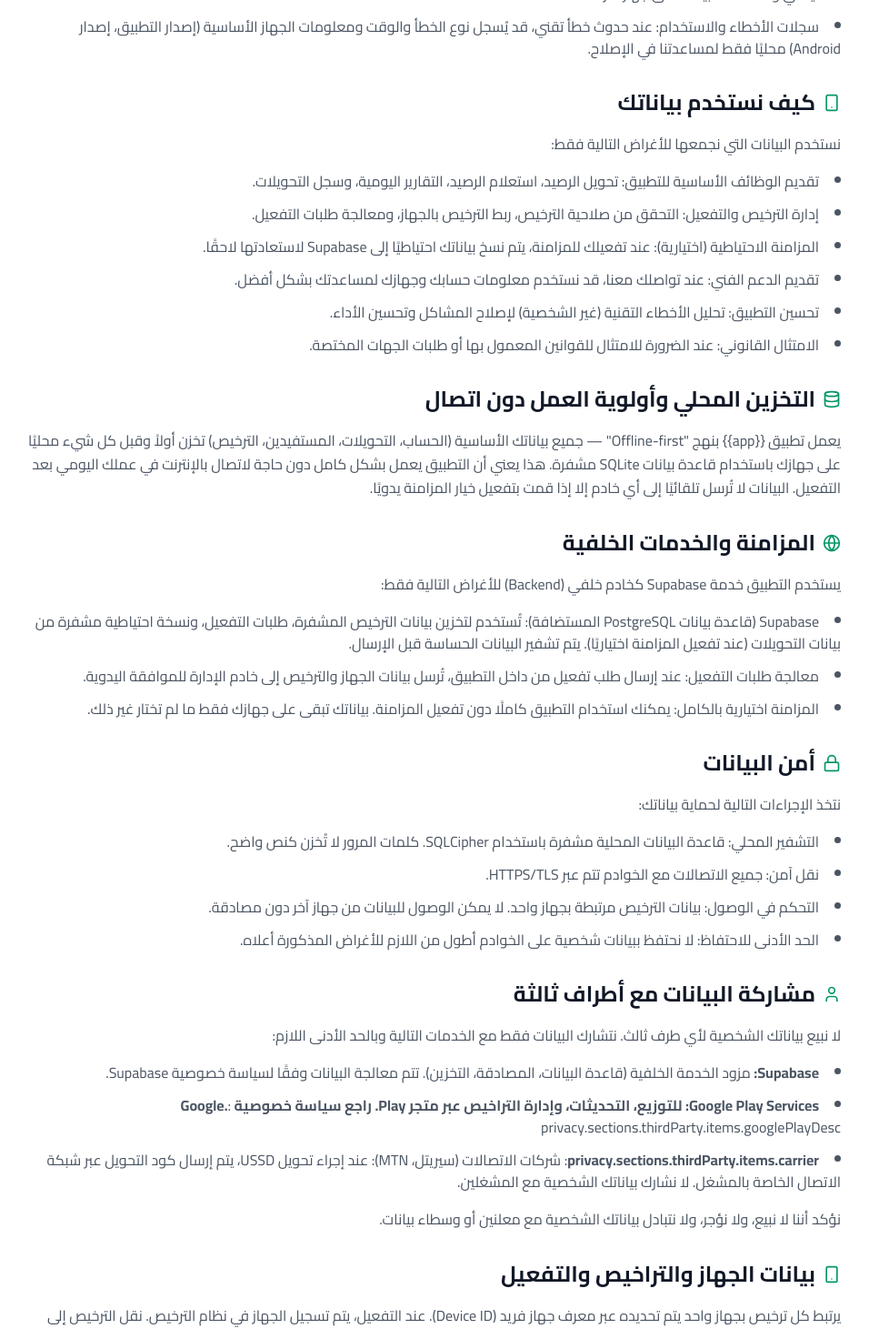
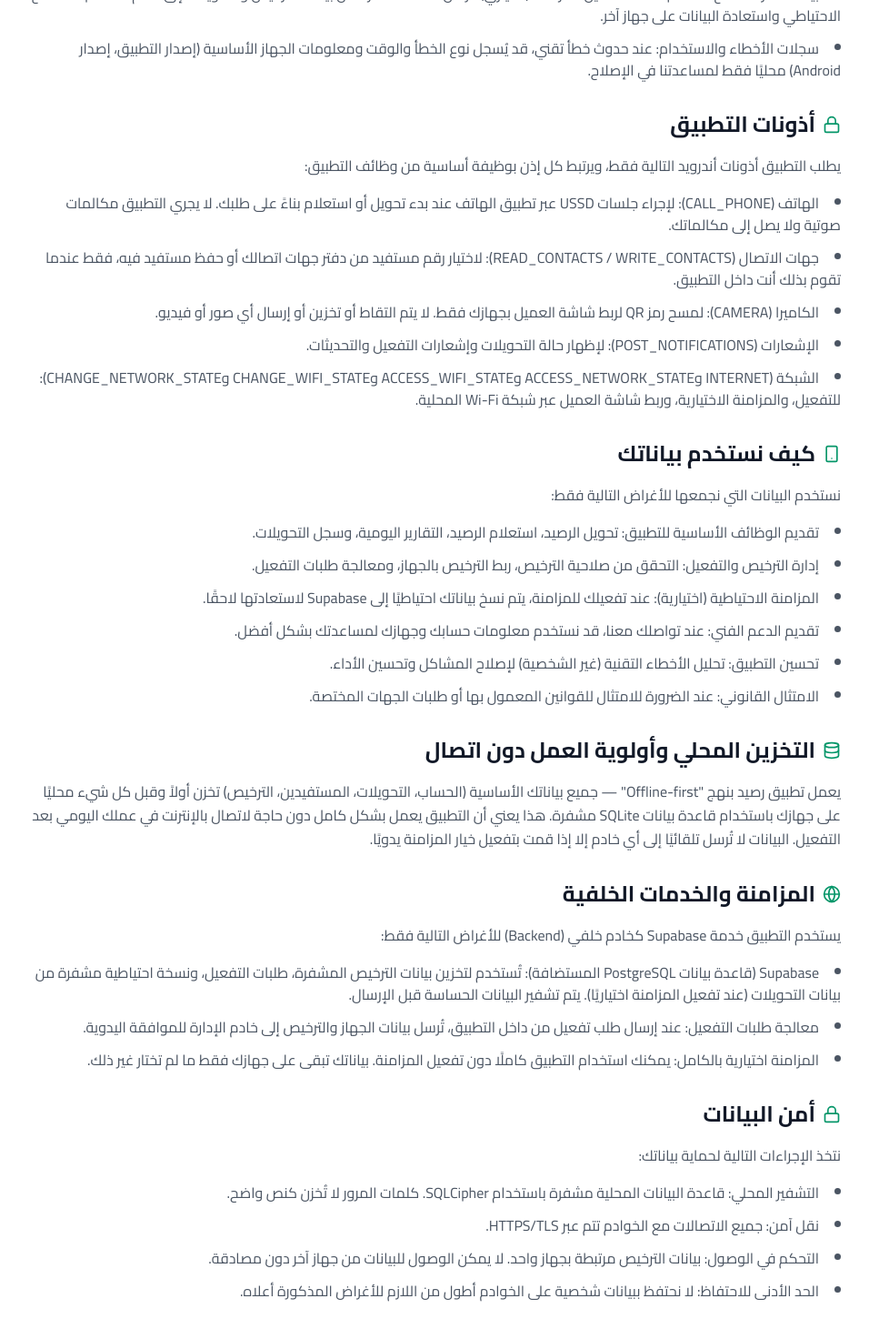
Before and after one commit to RassedApp/RassedApp.github.io, a React (Vite) app: page /privacy in a window 1280 px wide. Shown: the part 940-2401 px from the top of the page at 91% size, without its empty margins (163-1119 px from the left). Built offline with nearby package versions, Linux system fonts and the light colour scheme; no server answers.

Commit message:
Enhance Link component with RouterLink and improve PrivacyPolicy localization

```diff
--- a/src/components/PrivacyPolicy.tsx
+++ b/src/components/PrivacyPolicy.tsx
@@ -92,6 +92,23 @@ export default function PrivacyPolicy() {
                     <li>{t('privacy.sections.dataCollected.items.contacts')}</li>
                     <li>{t('privacy.sections.dataCollected.items.sync')}</li>
                     <li>{t('privacy.sections.dataCollected.items.errors')}</li>
+                  </ul>
+                </section>
+
+                <section>
+                  <h2 className="text-2xl font-bold text-gray-900 mb-4 flex items-center gap-2">
+                    <Lock className="w-5 h-5 text-primary-600" />
+                    {t('privacy.sections.permissions.title')}
+                  </h2>
+                  <p className="text-gray-600 leading-relaxed mb-4">
+                    {t('privacy.sections.permissions.intro')}
+                  </p>
+                  <ul className="space-y-3 list-disc list-inside text-gray-600">
+                    <li>{t('privacy.sections.permissions.items.callPhone')}</li>
+                    <li>{t('privacy.sections.permissions.items.contacts')}</li>
+                    <li>{t('privacy.sections.permissions.items.camera')}</li>
+                    <li>{t('privacy.sections.permissions.items.notifications')}</li>
+                    <li>{t('privacy.sections.permissions.items.network')}</li>
                   </ul>
                 </section>
 
--- a/src/locales/ar/common.json
+++ b/src/locales/ar/common.json
@@ -144,7 +144,7 @@
 },
 {
 "title": "وقت انتظار أقل",
-"description": "ما عاد كل زبون بياخد دقايق على أكواد."
+"description": "لم يعد كل زبون يستغرق دقائق بسبب كتابة الأكواد."
 },
 {
 "title": "أخطاء أقل",
@@ -209,12 +209,12 @@
   "betterDay": {
 "title": "يوم عمل أفضل",
 "p1": "وقت الذروة وزحمة. زبون بدو تحويل، والهاتف عم يرن من كل جهة. وبين هالحالة، لسا لازم تكتب الأكواد بدقة وتبدل الهاتف وتتمنى ما يصير خطأ.",
-"p2": "مع رصيد، التحويل صار بنقرة واحدة. الشريحة الصحيحة تختار تلقائياً، التحويل ما بياخد ثواني. وبآخر اليوم في تقرير واضح بكل شي عملته — بدل دفتر ملاحظات ووجعة راس.",
-"closing": "ما فيك ما تستخدم تطبيق رصيد بعد اليوم."
+"p2": "مع رصيد، التحويل صار بنقرة واحدة: الشريحة الصحيحة بتتنختار تلقائيًا، والعملية بياخدها ثواني. وبآخر اليوم في تقرير واضح بكل شي عملته — بدل دفتر ملاحظات ووجعة راس.",
+"closing": "بعد اليوم، ما عم تنقل رصيد بس — عم تدير محلك باحتراف."
 },
 "trustSection": {
 "title": "لماذا تثق برصيد؟",
-"subtitle": "تم اختباره واختيار أفضل الخدمات لتناسب عملك",
+"subtitle": "التزامات واضحة وصادقة — بدون مبالغة",
 "items": [
 {
 "title": "نسخة تجريبية مجانية",
@@ -284,7 +284,7 @@
 },
 {
 "q": "هل يمكن نقل الترخيص إلى جهاز آخر؟",
-"a": "الترخيص مرتبط بجهاز واحد."
+"a": "الترخيص مرتبط بجهاز واحد. إذا احتجت نقل الترخيص إلى جهاز آخر، تواصل مع الدعم الفني وسنساعدك في إلغاء تفعيل الجهاز القديم وتفعيل الجديد."
 },
 {
 "q": "هل التحديثات مشمولة؟",
@@ -305,7 +305,7 @@
 "product": "المنتج",
 "company": "الشركة",
 "support": "الدعم",
-"description": "رصيد يساعد نقاط بيع الرصيد في سوريا على تحويل الرصيد بسرعة، بأخطاء أقل، وإدارة احترافية. صمم بواسطة Blue Orbit Technologies.",
+"description": "رصيد يساعد نقاط بيع الرصيد في سوريا على تحويل الرصيد بسرعة، بأخطاء أقل، وإدارة احترافية. تطوير {{company}}.",
 "rights": "© {{year}} {{company}}. جميع الحقوق محفوظة.",
 "madeWith": "صُنع بـ",
 "inSyria": "في سوريا"
@@ -363,7 +363,7 @@
 "Updates all year": "تحديثات طوال السنة",
 "Priority support": "دعم بأولوية",
 "Updates for the full period": "تحديثات طوال المدة",
-"Save 400 SYP": "وفّر 200 ل.س",
+"Save 400 SYP": "وفّر 400 ل.س",
 "Save 600 SYP": "وفّر 600 ل.س",
 "Price locked for three years": "السعر ثابت لثلاث سنوات",
 "Free direct download": "تحميل مجاني مباشر",
@@ -398,7 +398,7 @@
   "sections": {
     "intro": {
       "title": "مقدمة",
-      "content": "تطبيق {{app}}، الذي تم تطويره بواسطة {{company}}، مصمم لتسهيل عمليات تحويل الرصيد عبر USSD لمستخدمي شبكات الاتصالات المدعومة في سوريا (سيريتل وMTN). تشرح سياسة الخصوصية هذه البيانات التي نجمعها، وكيف نستخدمها، وحقوقك المتعلقة بها. نحن ملتزمون بحماية خصوصيتك والتعامل مع بياناتك بشفافية وأمان."
+      "content": "تطبيق {{app}}، الذي تم تطويره بواسطة {{company}}، مصمم لتسهيل عمليات تحويل الرصيد عبر أكواد USSD لمستخدمي شبكات الاتصالات المدعومة في سوريا (سيريتل وMTN). تشرح سياسة الخصوصية هذه البيانات التي نجمعها، وكيف نستخدمها، ومع من نشاركها، وحقوقك المتعلقة بها، وكيف يمكنك طلب حذفها. نحن ملتزمون بحماية خصوصيتك والتعامل مع بياناتك بشفافية وأمان."
     },
     "dataCollected": {
       "title": "البيانات التي نجمعها",
@@ -409,9 +409,20 @@
         "deviceId": "معرف الجهاز (Device ID): يُستخدم لربط الترخيص بالجهاز المحدد، ولأغراض الأمان ومنع الاستخدام غير المصرح به.",
         "license": "بيانات الترخيص والتفعيل: حالة الترخيص (تجريبي/مفعل)، تاريخ التفعيل، مدة الترخيص، ومعلومات الجهاز المرخص.",
         "transactions": "بيانات التحويلات والسجلات: تفاصيل كل عملية تحويل (الرقم، المبلغ، الشبكة، التاريخ، الحالة) تُخزن محليًا على جهازك لعرض التقارير اليومية وسجل التحويلات.",
-        "contacts": "جهات الاتصال: إذا اخترت استخدام ميزة حفظ المستفيدين، يتم تخزين الأسماء والأرقام محليًا على جهازك فقط لتسهيل التحويلات المستقبلية.",
+        "contacts": "جهات الاتصال: فقط بموافقتك وبناءً على طلبك، يمكن للتطبيق قراءة اسم ورقم مستفيد من دفتر جهات اتصال جهازك عند اختيار المستفيد، أو حفظ مستفيد في دفتر جهات الاتصال عندما تطلب ذلك. لا يقرأ التطبيق دفتر جهات الاتصال بالكامل في الخلفية، ولا تُرفع أي جهة اتصال إلى أي خادم إلا إذا فعّلت المزامنة الاختيارية يدويًا.",
         "sync": "بيانات المزامنة مع Supabase: عند تفعيل المزامنة (اختياري)، تُرسل نسخة مشفرة من بيانات الترخيص والتحويلات إلى خادم Supabase للنسخ الاحتياطي واستعادة البيانات على جهاز آخر.",
         "errors": "سجلات الأخطاء والاستخدام: عند حدوث خطأ تقني، قد يُسجل نوع الخطأ والوقت ومعلومات الجهاز الأساسية (إصدار التطبيق، إصدار Android) محليًا فقط لمساعدتنا في الإصلاح."
+      }
+    },
+    "permissions": {
+      "title": "أذونات التطبيق",
+      "intro": "يطلب التطبيق أذونات أندرويد التالية فقط، ويرتبط كل إذن بوظيفة أساسية من وظائف التطبيق:",
+      "items": {
+        "callPhone": "الهاتف (CALL_PHONE): لإجراء جلسات USSD عبر تطبيق الهاتف عند بدء تحويل أو استعلام بناءً على طلبك. لا يجري التطبيق مكالمات صوتية ولا يصل إلى مكالماتك.",
+        "contacts": "جهات الاتصال (READ_CONTACTS / WRITE_CONTACTS): لاختيار رقم مستفيد من دفتر جهات اتصالك أو حفظ مستفيد فيه، فقط عندما تقوم بذلك أنت داخل التطبيق.",
+        "camera": "الكاميرا (CAMERA): لمسح رمز QR لربط شاشة العميل بجهازك فقط. لا يتم التقاط أو تخزين أو إرسال أي صور أو فيديو.",
+        "notifications": "الإشعارات (POST_NOTIFICATIONS): لإظهار حالة التحويلات وإشعارات التفعيل والتحديثات.",
+        "network": "الشبكة (INTERNET وACCESS_NETWORK_STATE وACCESS_WIFI_STATE وCHANGE_WIFI_STATE وCHANGE_NETWORK_STATE): للتفعيل، والمزامنة الاختيارية، وربط شاشة العميل عبر شبكة Wi-Fi المحلية."
       }
     },
     "usage": {
@@ -428,7 +439,7 @@
     },
     "storage": {
       "title": "التخزين المحلي وأولوية العمل دون اتصال",
-      "content": "يعمل تطبيق {{app}} بنهج \"Offline-first\" — جميع بياناتك الأساسية (الحساب، التحويلات، المستفيدين، الترخيص) تخزن أولاً وقبل كل شيء محليًا على جهازك باستخدام قاعدة بيانات SQLite مشفرة. هذا يعني أن التطبيق يعمل بشكل كامل دون حاجة لاتصال بالإنترنت في عملك اليومي بعد التفعيل. البيانات لا تُرسل تلقائيًا إلى أي خادم إلا إذا قمت بتفعيل خيار المزامنة يدويًا."
+      "content": "يعمل تطبيق رصيد بنهج \"Offline-first\" — جميع بياناتك الأساسية (الحساب، التحويلات، المستفيدين، الترخيص) تخزن أولاً وقبل كل شيء محليًا على جهازك باستخدام قاعدة بيانات SQLite مشفرة. هذا يعني أن التطبيق يعمل بشكل كامل دون حاجة لاتصال بالإنترنت في عملك اليومي بعد التفعيل. البيانات لا تُرسل تلقائيًا إلى أي خادم إلا إذا قمت بتفعيل خيار المزامنة يدويًا."
     },
     "sync": {
       "title": "المزامنة والخدمات الخلفية",
@@ -453,15 +464,22 @@
       "title": "مشاركة البيانات مع أطراف ثالثة",
       "intro": "لا نبيع بياناتك الشخصية لأي طرف ثالث. نتشارك البيانات فقط مع الخدمات التالية وبالحد الأدنى اللازم:",
       "items": {
-        "supabase": "مزود الخدمة الخلفية (قاعدة البيانات، المصادقة، التخزين). تتم معالجة البيانات وفقًا لسياسة خصوصية Supabase.",
-        "googlePlay": "Google Play Services: للتوزيع، التحديثات، وإدارة التراخيص عبر متجر Play. راجع سياسة خصوصية Google.",
-        "carrierDesc": "شركات الاتصالات (سيريتل، MTN): عند إجراء تحويل USSD، يتم إرسال كود التحويل عبر شبكة الاتصال الخاصة بالمشغل. لا نشارك بياناتك الشخصية مع المشغلين."
+        "supabase": "مزوّد الخدمة الخلفية (قاعدة البيانات، المصادقة، التخزين). تتم معالجة البيانات وفقًا لسياسة خصوصية Supabase.",
+        "googlePlay": "خدمات Google Play",
+        "googlePlayDesc": "تُستخدم لتوزيع التطبيق وتحديثاته عند تثبيته عبر متجر Play. راجع سياسة خصوصية Google لمزيد من التفاصيل.",
+        "carrier": "شركات الاتصالات (سيريتل وMTN)",
+        "carrierDesc": "عند إجراء تحويل أو استعلام عبر USSD، يرسل هاتفك كود العملية إلى مشغل الشبكة الذي تستخدمه، تمامًا كما يحدث عند إدخال الكود يدويًا. لا نشارك بياناتك الشخصية مع المشغلين."
       },
       "noSale": "نؤكد أننا لا نبيع، ولا نؤجر، ولا نتبادل بياناتك الشخصية مع معلنين أو وسطاء بيانات."
     },
     "deviceLicense": {
       "title": "بيانات الجهاز والتراخيص والتفعيل",
-      "content": "يرتبط كل ترخيص بجهاز واحد يتم تحديده عبر معرف جهاز فريد (Device ID). عند التفعيل، يتم تسجيل الجهاز في نظام الترخيص. نقل الترخيص إلى جهاز آخر يتطلب التواصل مع الدعم الفني وإلغاء تفعيل الجهاز القديم. بيانات الجهاز تُستخدم فقط لأغراض الترخيص والأمان."
+      "content": "يرتبط كل ترخيص بجهاز واحد يتم تحديده عبر معرف جهاز فريد (Device ID). عند التفعيل، يتم تسجيل الجهاز في نظام الترخيص. نقل الترخيص إلى جهاز آخر يتطلب التواصل مع الدعم الفني وإلغاء تفعيل الجهاز القديم. بيانات الجهاز تُستخدم فقط لأغراض الترخيص والأمان.",
+      "items": {
+        "deviceBinding": "ربط الجهاز: كل ترخيص مرتبط بجهاز واحد يُتعرف عليه عبر معرف جهاز فريد.",
+        "activation": "التسجيل عند التفعيل: بعد الموافقة على طلب التفعيل، يُسجَّل الجهاز في نظام الترخيص.",
+        "transfer": "نقل الترخيص: يتطلب نقل الترخيص إلى جهاز آخر التواصل مع الدعم الفني وإلغاء تفعيل الجهاز القديم أولًا."
+      }
     },
     "contacts": {
       "title": "جهات الاتصال",
@@ -473,7 +491,7 @@
       "items": {
         "local": "البيانات المحلية: تبقى على جهازك إلى أن تقوم بحذف التطبيق أو مسح بيانات التطبيق من إعدادات الجهاز.",
         "server": "بيانات الخادم (Supabase): بيانات الترخيص والنسخ الاحتياطية تُحتفظ بها طوال مدة الترخيص وسنة إضافية بعد انتهائه، ثم يتم حذفها تلقائيًا.",
-        "deletion": "يمكنك طلب حذف بياناتك من الخوادم في أي وقت بالتواصل معنا. حذف التطبيق من جهازك يزيل جميع البيانات المحلية فورًا."
+        "deletion": "يمكنك طلب حذف حسابك وبياناتك من الخوادم في أي وقت عبر قنوات التواصل الموضحة في قسم \"تواصل معنا\" أدناه (البريد الإلكتروني أو واتساب)، وسننفذ طلبك خلال مدة لا تتجاوز 30 يومًا. كما أن حذف التطبيق من جهازك يزيل جميع البيانات المحلية فورًا."
       }
     },
     "rights": {
@@ -482,7 +500,7 @@
       "items": {
         "access": "الوصول: طلب نسخة من البيانات التي نحتفظ بها عنك.",
         "correction": "التصحيح: طلب تصحيح أي بيانات غير دقيقة.",
-        "deletion": "الحذف: طلب حذف بياناتك (مع مراعاة الالتزامات القانونية للاحتفاظ بسجلات الترخيص).",
+        "deletion": "الحذف: طلب حذف حسابك وبياناتك من الخوادم عبر قنوات التواصل الموضحة أدناه (مع مراعاة الالتزامات القانونية للاحتفاظ بسجلات الترخيص).",
         "portability": "النقل: استلام بياناتك بصيغة قابلة للقراءة آليًا.",
         "objection": "الاعتراض: الاعتراض على معالجة معينة لبياناتك.",
         "withdrawal": "سحب الموافقة: سحب موافقتك على المزامنة أو أي معالجة اختيارية في أي وقت."
@@ -490,7 +508,7 @@
     },
     "children": {
       "title": "الأطفال والقُصّر",
-      "content": "تطبيق {{app}} مصمم للاستخدام التجاري من قبل أصحاب المحلات وموظفي نقاط البيع (أعمار 18+). لا نستهدف الأطفال دون 18 عامًا، ولا نجمع بياناتهم عن قصد. إذا علمنا بجمع بيانات لقاصر، سنحذفها فورًا."
+      "content": "تطبيق رصيد مصمم للاستخدام التجاري من قبل أصحاب المحلات وموظفي نقاط البيع (أعمار 18+). لا نستهدف الأطفال دون 18 عامًا، ولا نجمع بياناتهم عن قصد. إذا علمنا بجمع بيانات لقاصر، سنحذفها فورًا."
     },
     "changes": {
       "title": "التغييرات على سياسة الخصوصية",
--- a/src/locales/en/common.json
+++ b/src/locales/en/common.json
@@ -310,9 +310,20 @@
         "deviceId": "Device ID: Used to bind the license to a specific device, and for security and unauthorized use prevention.",
         "license": "License and activation data: License status (trial/activated), activation date, license duration, and licensed device information.",
         "transactions": "Transfer and transaction data: Details of each transfer (number, amount, network, date, status) stored locally on your device for daily reports and transfer history.",
-        "contacts": "Contacts: If you choose to use the beneficiary saving feature, names and numbers are stored locally on your device only to facilitate future transfers.",
+        "contacts": "Contacts: Only with your consent and at your request, the app can read a beneficiary's name and number from your device's address book when you pick a recipient, or save a beneficiary to your address book when you ask it to. The app never reads your full contact list in the background, and no contact is uploaded to any server unless you manually enable optional sync.",
         "sync": "Supabase sync data: When you enable sync (optional), an encrypted copy of license and transaction data is sent to Supabase servers for backup and data restoration on another device.",
         "errors": "Error and usage logs: When a technical error occurs, error type, time, and basic device info (app version, Android version) may be logged locally only to help us fix issues."
+      }
+    },
+    "permissions": {
+      "title": "App Permissions",
+      "intro": "The app requests only the following Android permissions, each tied strictly to a core function:",
+      "items": {
+        "callPhone": "Phone (CALL_PHONE): Required to start USSD sessions through your phone's dialer when you initiate a transfer or balance inquiry. The app never places voice calls and never accesses your calls.",
+        "contacts": "Contacts (READ_CONTACTS / WRITE_CONTACTS): Used only when you act inside the app, to pick a beneficiary's number from your address book or to save a beneficiary to it.",
+        "camera": "Camera (CAMERA): Used solely to scan a QR code to pair the customer display screen with your device. No photos or video are captured, stored, or transmitted.",
+        "notifications": "Notifications (POST_NOTIFICATIONS): Used to show transfer status and activation/update notifications.",
+        "network": "Network (INTERNET, ACCESS_NETWORK_STATE, ACCESS_WIFI_STATE, CHANGE_WIFI_STATE, CHANGE_NETWORK_STATE): Used for activation, optional sync, and connecting the customer display screen over a local Wi-Fi network."
       }
     },
     "usage": {
@@ -355,18 +366,25 @@
       "intro": "We do not sell your personal data to any third party. We share data only with the following services and only to the minimum extent necessary:",
       "items": {
         "supabase": "Backend service provider (database, auth, storage). Data is processed per Supabase's Privacy Policy.",
-        "googlePlay": "Google Play Services: For distribution, updates, and license management via the Play Store. See Google's Privacy Policy.",
-        "carrierDesc": "Mobile carriers (Syriatel, MTN): When performing a USSD transfer, the transfer code is sent via the carrier's network. We do not share your personal data with carriers."
+        "googlePlay": "Google Play Services",
+        "googlePlayDesc": "Used for app distribution and updates when the app is installed via the Play Store. See Google's Privacy Policy for details.",
+        "carrier": "Mobile Carriers (Syriatel, MTN)",
+        "carrierDesc": "When you perform a USSD transfer or balance inquiry, your phone sends the operation code to your carrier's network — exactly as it would if you typed the code manually. We do not share your personal data with carriers."
       },
       "noSale": "We confirm that we do not sell, rent, or exchange your personal data with advertisers or data brokers."
     },
     "deviceLicense": {
       "title": "Device, License, and Activation Data",
-      "content": "Each license is bound to one device identified by a unique Device ID. Upon activation, the device is registered in the licensing system. Transferring a license to another device requires contacting support and deactivating the old device. Device data is used only for licensing and security purposes."
+      "content": "Each license is bound to one device identified by a unique Device ID. Upon activation, the device is registered in the licensing system. Transferring a license to another device requires contacting support and deactivating the old device. Device data is used only for licensing and security purposes.",
+      "items": {
+        "deviceBinding": "Device binding: Each license is bound to a single device identified by its unique Device ID.",
+        "activation": "Registration on activation: After an activation request is approved, the device is registered in the licensing system.",
+        "transfer": "License transfer: Moving a license to another device requires contacting support and deactivating the old device first."
+      }
     },
     "contacts": {
       "title": "Contacts",
-      "content": "The beneficiary saving feature (names and numbers) is entirely optional. If used, data is stored locally on your device only in the encrypted database. Contacts are not uploaded to any server unless you manually enable sync, in which case they are included in the encrypted backup."
+      "content": "The beneficiary feature is entirely optional. At your request, the app can pick a number from your device's address book or save beneficiaries into it; otherwise, beneficiary details are kept only in the encrypted local database. Contacts are not uploaded to any server unless you manually enable sync, in which case they are included in the encrypted backup."
     },
     "retention": {
       "title": "Data Retention and Deletion",
@@ -374,7 +392,7 @@
       "items": {
         "local": "Local data: Remains on your device until you uninstall the app or clear app data from device settings.",
         "server": "Server data (Supabase): License data and backups are retained for the license duration plus one additional year after expiry, then automatically deleted.",
-        "deletion": "You can request deletion of your server data at any time by contacting us. Uninstalling the app from your device removes all local data immediately."
+        "deletion": "You can request deletion of your account and server data at any time through the contact channels listed in the \"Contact Us\" section below (email or WhatsApp); we process such requests within 30 days at most. Uninstalling the app from your device also removes all local data immediately."
       }
     },
     "rights": {
@@ -383,7 +401,7 @@
       "items": {
         "access": "Access: Request a copy of the data we hold about you.",
         "correction": "Correction: Request correction of any inaccurate data.",
-        "deletion": "Deletion: Request deletion of your data (subject to legal license record retention obligations).",
+        "deletion": "Deletion: Request deletion of your account and server data via the contact channels below (subject to legal license record retention obligations).",
         "portability": "Portability: Receive your data in a machine-readable format.",
         "objection": "Objection: Object to certain processing of your data.",
         "withdrawal": "Withdrawal: Withdraw consent for sync or any optional processing at any time."
```
Also changed, not shown: src/components/Link.tsx (+11 -2 lines).
